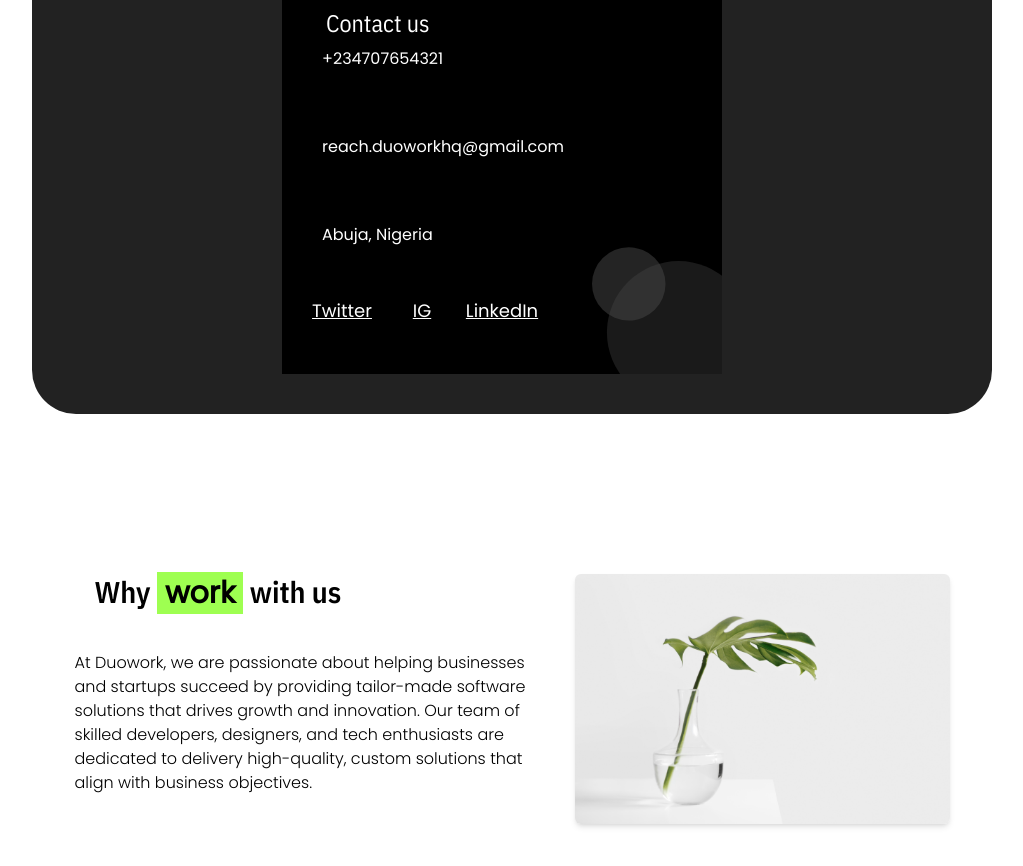
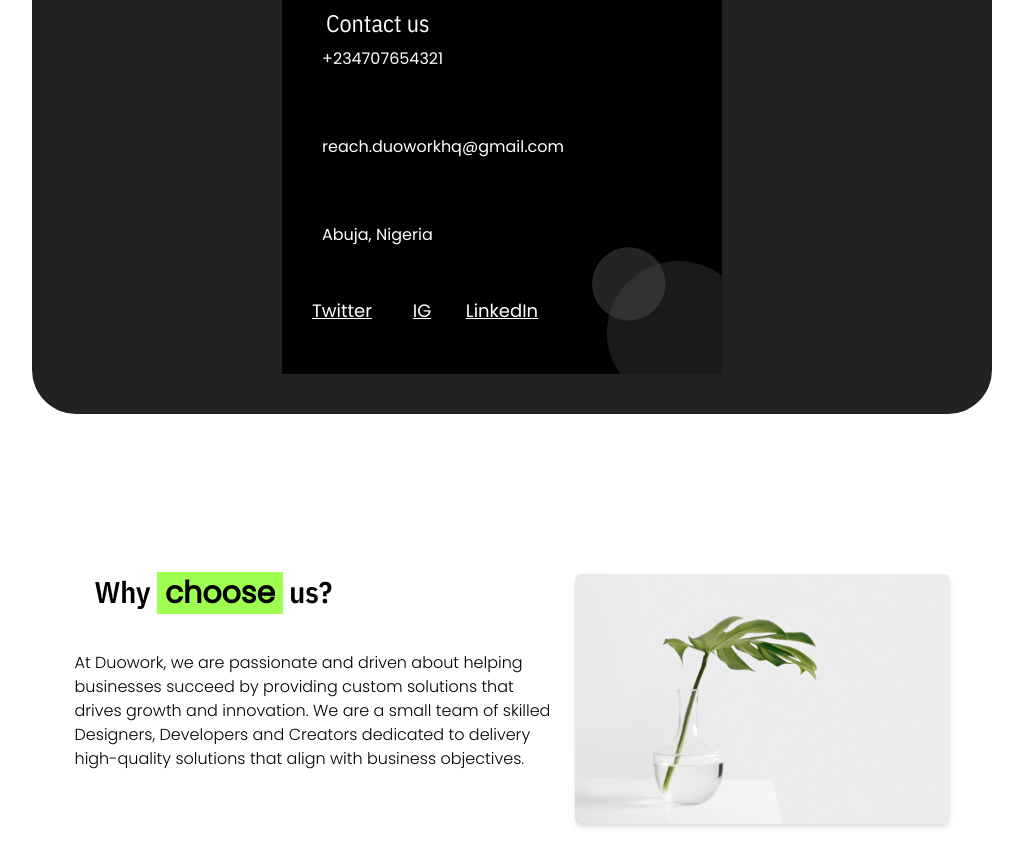
Before and after one commit to Duowork/duowork.github.io, an Astro site: page /contact in a window 1280 px wide. Shown: the part 434-1300 px from the top of the page, without its empty margins (128-1151 px from the left). Built offline with nearby package versions, Linux system fonts and the light colour scheme; Astro itself is replaced by a stand-in of ours.

Commit message:
Modified

```diff
--- a/src/components/contact/Contact.astro
+++ b/src/components/contact/Contact.astro
@@ -136,15 +136,14 @@ import { Icon } from "@iconify/react";
     <div class="max-w-[30rem] h-auto">
       <h3 class="hidden">Why choose Duowork</h3>
       <h2 class="text-3xl font-semibold mb-10 px-5 sm:px-">
-        Why <span class="custom-bg-green-accent">work</span> with us
+        Why <span class="custom-bg-green-accent">choose</span> us?
       </h2>
       <p class="font-light px-2 mb-5 sm:px-5 md:px-0">
-        At Duowork, we are passionate about helping businesses and startups
-        succeed by providing tailor-made software solutions that drives growth
+        At Duowork, we are passionate and driven about helping businesses
+        succeed by providing custom solutions that drives growth
         and innovation.{" "}
-        <span class="hidden"> With years of experience in the industry</span>
-        Our team of skilled developers, designers, and tech enthusiasts are dedicated
-        to delivery high-quality, custom solutions that align with business objectives.
+        We are a small team of skilled Designers, Developers and Creators dedicated
+        to delivery high-quality solutions that align with business objectives.
       </p>
     </div>
 
--- a/src/components/contact/form.tsx
+++ b/src/components/contact/form.tsx
@@ -95,7 +95,7 @@ export default function ContactForm() {
               type="email"
               id="client-email"
               placeholder="username@example.com"
-              className="select-label mt-1 block w-full text-sm font-light text-sm border focus:outline-none p-2 rounded-md"
+              className="select-label mt-1 block w-full font-light text-sm border focus:outline-none p-2 rounded-md"
               autoComplete="true"
               {...register("clientEmail", {
                 required: true,
--- a/src/components/home/HeroSection.astro
+++ b/src/components/home/HeroSection.astro
@@ -24,8 +24,7 @@
         id="hero-description"
         class="text-white text-center mt-10 self-center text-lg px-[2.25rem] sm:px-0 font-light max-w-[35rem] sm:w-1/2"
       >
-        We help businesses and startups build and manage their digital ideas
-        through custom design and software solutions.
+        We build crisp Web, Mobile and Desktop apps that help business scale {"🚀"}
       </p>
 
       <a
--- a/src/components/home/portfolioSection/PortfolioSection.astro
+++ b/src/components/home/portfolioSection/PortfolioSection.astro
@@ -107,7 +107,7 @@ type PortfolioDataType = {
     btnType="button"
     isLink={true}
     linkTo="/contact"
-    value="Work With Us"
+    value="Talk to us"
     btnClass="bg-color-accent text-color-secondary | block mx-auto text-sm font-medium px-7 py-5 w-[195px] h-[50px] rounded-[1.75rem] py-[0] px-[0.5rem] mt-10"
   />
 </section>
```
